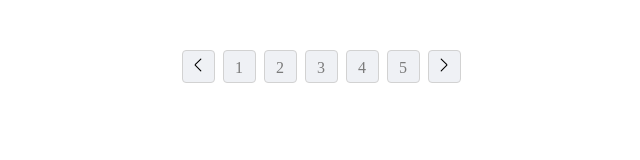
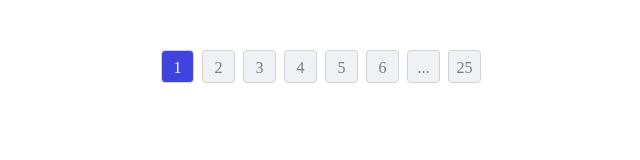
Before and after one commit to ZhiYuZhiNiao/pagination_JQ, a plain HTML site: page index.html in a window 1280 px wide. Shown: the whole page, without its empty margins (315-955 px from the left). Drawn offline with nearby package versions, Linux system fonts and the light colour scheme.

Commit message:
基本完成

```diff
--- a/index.css
+++ b/index.css
@@ -19,9 +19,9 @@
   line-height: 33px;
   text-align: center;
   box-sizing: border-box;
-	background-color: #eff1f5;
-	border-radius: 4px;
-	border: solid 1px #d2d2d2;
+  background-color: #eff1f5;
+  border-radius: 4px;
+  border: solid 1px #d2d2d2;
   margin-right: 8px;
   cursor: pointer;
 }
@@ -29,3 +29,16 @@
 .block:hover {
   color: #3f43e0;
 }
+
+.active-pagination-item {
+  color: #fff;
+  background-color: #3f43e0;
+}
+
+.active-pagination-item:hover {
+  color: #fff;
+}
+
+.not-allowed {
+  cursor: not-allowed;
+}
--- a/index.html
+++ b/index.html
@@ -1,32 +1,37 @@
+<!--
+ * @Author: 陈天敏 18082020969@163.com
+ * @Date: 2023-11-23 19:22:57
+ * @LastEditors: 陈天敏 18082020969@163.com
+ * @LastEditTime: 2023-11-23 23:11:47
+ * @FilePath: \pagination_JQ\index.html
+ * @Description: 描述
+-->
 <!DOCTYPE html>
 <html lang="en">
   <head>
-  <meta charset="UTF-8">
-  <meta http-equiv="X-UA-Compatible" content="IE=edge">
-  <meta name="viewport" content="width=device-width, initial-scale=1.0">
-  <link rel="stylesheet" href="./index.css">
+    <meta charset="UTF-8" />
+    <meta http-equiv="X-UA-Compatible" content="IE=edge" />
+    <meta name="viewport" content="width=device-width, initial-scale=1.0" />
+    <link rel="stylesheet" href="./index.css" />
     <script src="https://cdn.bootcss.com/jquery/3.4.1/jquery.min.js"></script>
     <script src="./pagination.js"></script>
     <title>Document</title>
   </head>
   <body>
-  <div class="test">
-    <div class="pagination">
-      <div class="left-arrow block">
-        <svg t="1700733833606" class="icon" viewBox="0 0 1024 1024" version="1.1" xmlns="http://www.w3.org/2000/svg" p-id="5977" width="16" height="16"><path d="M719.2 912.6c14.2-14.2 14.2-37.2 0-51.4L371.7 513.8c-2.8-2.9-2.8-7.5 0-10.3L719.2 156c14.2-14.2 14.2-37.2 0-51.4-14.2-14.2-37.2-14.2-51.4 0L320.3 452c-15.6 15.6-23.4 36-23.4 56.5s7.8 41 23.4 56.5l347.4 347.4c14.3 14.3 37.3 14.3 51.5 0.2z" p-id="5978"></path></svg>
-      </div>
-      <div class="pagination-item-box">
-        <div class="pagination-item block">1</div>
-        <div class="pagination-item block">2</div>
-        <div class="pagination-item block">3</div>
-        <div class="pagination-item block">4</div>
-        <div class="pagination-item block">5</div>
-      </div>
-      <div class="right-arrow block">
-        <svg t="1700733799598" class="icon" viewBox="0 0 1024 1024" version="1.1" xmlns="http://www.w3.org/2000/svg" p-id="5000" width="16" height="16"><path d="M307.6 104.6c-14.2 14.2-14.2 37.2 0 51.4L655 503.4c2.8 2.9 2.8 7.5 0 10.3L307.6 861.2c-14.2 14.2-14.2 37.2 0 51.4 14.2 14.2 37.2 14.2 51.4 0l347.4-347.4c15.6-15.6 23.4-36 23.4-56.5s-7.8-41-23.4-56.5L359 104.6c-14.2-14.2-37.2-14.2-51.4 0z" p-id="5001"></path></svg>
+    <div class="table">
+      <div class="list-box">
+        <div class="item"></div>
       </div>
     </div>
+    <div class="test">
+      <div class="pagination" id="pagination">
+        <!-- <div class="pagination-item-box"></div> -->
       </div>
-
+    </div>
   </body>
+  <script>
+    window.addEventListener('DOMContentLoaded', () => {
+      new Pagination({ pageTotal: 25 })
+    })
+  </script>
 </html>
--- a/pagination.js
+++ b/pagination.js
@@ -2,16 +2,146 @@
   window.addEventListener('DOMContentLoaded', onLoad)
   function onLoad() {
     class Pagination {
-      pageCount/* 最多显示几个 */
-      pageSize/* 一页几条数据 */
-      pageNum/* 当前的页码号 */
-      pageTotal/* 总共有多少页 */
-      constructor(options = { pageCount: 7, pageSize: 5, pageNum: 1, pageTotal: 1}) {
-        const { pageCount, pageSize, pageNum, pageTotal } = options
-        this.pageCount = pageCount
-        this.pageSize = pageSize
-        this.pageNum = pageNum
-        this.pageTotal = pageTotal
+      #pageCount /* 最多显示几个 */
+      #pageSize /* 一页几条数据 */
+      #pageNum /* 当前的页码号 */
+      #pageTotal /* 总共有多少页 */
+      #pageNumChange
+      constructor(
+        options = {
+          pageCount: 7,
+          pageSize: 5,
+          pageNum: 1,
+          pageTotal: 1,
+          pageNumChange: () => {},
+        }
+      ) {
+        const { pageCount, pageSize, pageNum, pageTotal, pageNumChange } =
+          options
+        this.#pageCount = pageCount || 7
+        this.#pageSize = pageSize || 5
+        this.#pageNum = pageNum || 1
+        this.#pageTotal = pageTotal || 1
+        this.#pageNumChange = pageNumChange || (() => {})
+        const paginationItemBoxJQ = $('<div></div>')
+        paginationItemBoxJQ.addClass('pagination-item-box')
+        $('#pagination').append(paginationItemBoxJQ)
+        this.#updateDrawByData()
+      }
+
+      get pageCount() {
+        return this.#pageCount
+      }
+
+      get pageSize() {
+        return this.#pageSize
+      }
+
+      set pageSize(val) {
+        this.#pageSize = val
+      }
+
+      get pageNum() {
+        return this.#pageNum
+      }
+
+      set pageNum(val) {
+        this.#pageNum = val
+        this.#updateDrawByData()
+        this.#pageNumChange(val)
+      }
+
+      get pageTotal() {
+        return this.#pageTotal
+      }
+
+      set pageTotal(val) {
+        this.#pageTotal = val
+      }
+
+      #updateDrawByData() {
+        const { pageTotal, pageCount, pageNum } = this
+        const temp = (pageCount - 1) / 2 // 3 左边3个，右边3个 3个目前是极限
+        // 1 是左边的边界,  pageTotal 是右边的边界
+        // 如果左边可以盛放的数量小于3个，则小于总数7个的部分需要右边去多填充
+        let left = this.pageNum - 1
+        let isLeftBoundary = false
+        if (left < temp) {
+          // 添加右边的时候需要特殊处理
+          left = temp - left
+          isLeftBoundary = true
+        }
+        // 如果右边可以盛放的数量小于3个，则小于总数7个的部分需要左边去多填充
+        let right = this.pageTotal - this.pageNum
+        let isRightBoundary = false
+        if (right < temp) {
+          // 添加左边的时候需要特殊处理
+          right = temp - right
+          isRightBoundary = true
+        }
+
+        const middleAry = [{ value: pageNum }]
+        /* 添加左边 */
+        let n = 0
+        for (let i = pageNum - 1; i > 0; i--) {
+          n++
+          if (n === (isRightBoundary ? right + temp : temp)) {
+            if (i > 1) {
+              // 增加一个左边的点
+              middleAry.unshift({ value: '...' })
+              middleAry.unshift({ value: 1 })
+              // 最左边设为1
+              break
+            }
+          }
+          middleAry.unshift({ value: i })
+        }
+
+        /* 添加右边 */
+        let j = 0
+        for (let i = pageNum + 1; i <= pageTotal; i++) {
+          j++
+          if (j === (isLeftBoundary ? left + temp : temp)) {
+            if (i < this.pageTotal) {
+              middleAry.push({ value: '...' })
+              middleAry.push({ value: pageTotal })
+              break
+            }
+          }
+          middleAry.push({ value: i })
+        }
+        console.log('middleAry', middleAry)
+        this.#draw(middleAry)
+      }
+
+      /* 只管画, 你给数据我来画 */
+      #draw(data) {
+        const self = this
+        $('#pagination .pagination-item-box').empty()
+        for (const { value } of data) {
+          const paginationItemJQ = $(`<div>${value}</div>`)
+          if (value !== '...') {
+            paginationItemJQ.addClass('pagination-item block')
+          } else {
+            paginationItemJQ.addClass('block')
+          }
+          if (value === this.pageNum) {
+            paginationItemJQ.addClass('active-pagination-item')
+          }
+
+          $('#pagination .pagination-item-box').append(paginationItemJQ)
+        }
+        $('.pagination-item').click(function (e) {
+          $(this)
+            .addClass('active-pagination-item')
+            .siblings()
+            .removeClass('active-pagination-item')
+          self.onPaginationItemClick($(this).text())
+        })
+      }
+
+      onPaginationItemClick(val) {
+        this.pageNum = Number(val)
       }
     }
 
```
Also changed, not shown: 1 other file. Lines whose indentation alone changed are shown as unchanged.
